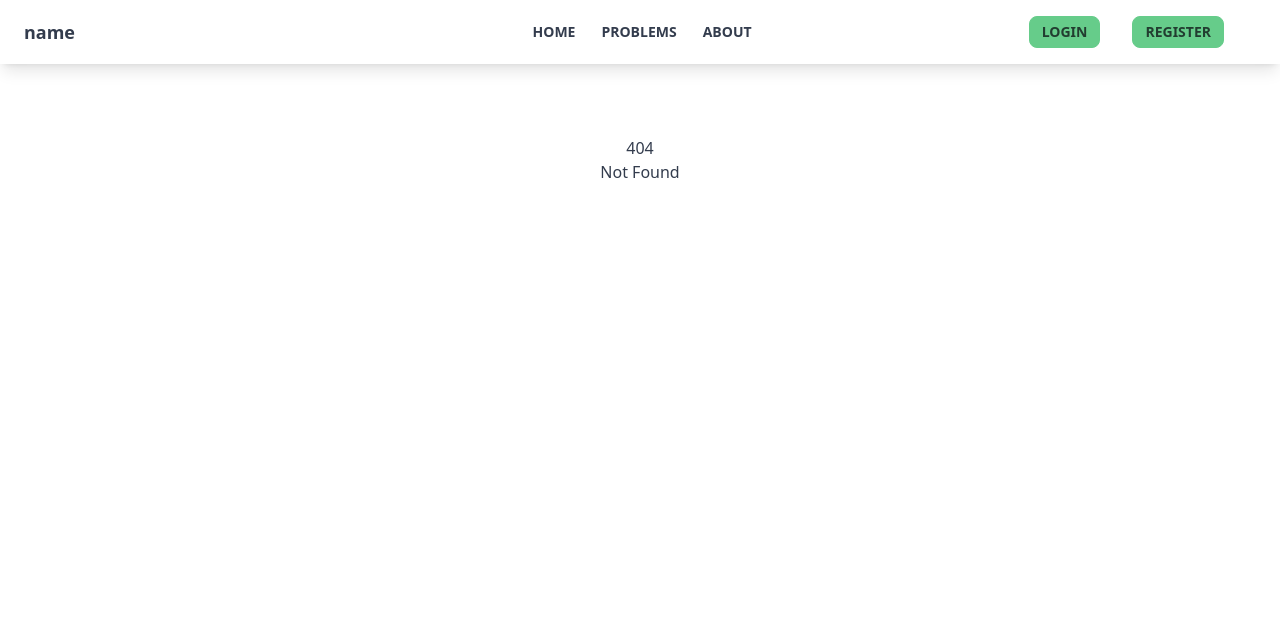
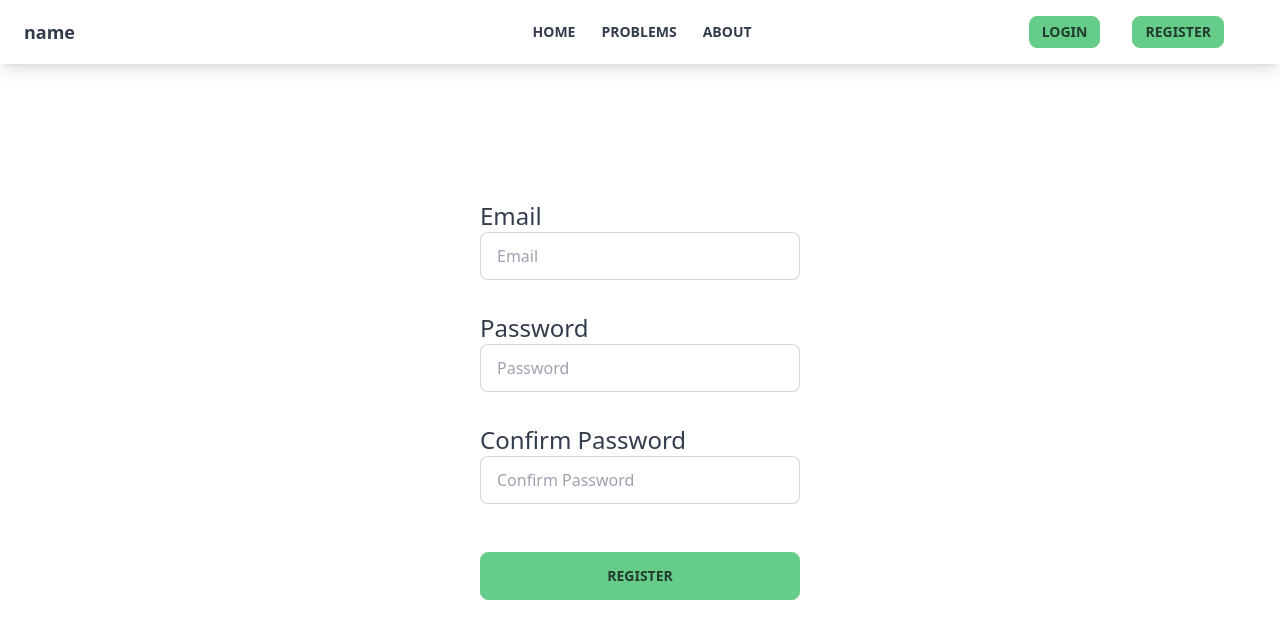
Before and after one commit to Skilled5041/YRHacksWebsite, a SvelteKit app: page /register in a window 1280 px wide. Before the commit this address had no page. Shown: the top 638 px of the page. Built offline with nearby package versions, Linux system fonts and the light colour scheme.

Commit message:
Login form UI

```diff
--- a/package.json
+++ b/package.json
@@ -20,6 +20,7 @@
 	"type": "module",
 	"dependencies": {
 		"@supabase/auth-helpers-sveltekit": "^0.9.0",
+		"@supabase/supabase-js": "^2.10.0",
 		"daisyui": "^2.51.3"
 	}
 }
--- a/src/routes/+layout.svelte
+++ b/src/routes/+layout.svelte
@@ -31,6 +31,6 @@
     </div>
 </div>
 
-<div class="mx-auto py-16 px-4 text-center bg">
+<div class="max-w-xl mx-auto py-8 px-4 items-center">
     <slot/>
 </div>
--- a/src/routes/+page.svelte
+++ b/src/routes/+page.svelte
@@ -1,2 +1,3 @@
-<h1>Welcome to SvelteKit</h1>
-<p>Visit <a href="https://kit.svelte.dev">kit.svelte.dev</a> to read the documentation</p>
+<script></script>
+
+<h1>Home page</h1>
--- /dev/null
+++ b/src/routes/register/+page.svelte
@@ -0,0 +1,20 @@
+<script>
+
+</script>
+
+<form action="?/register" method="POST" class="card top-24 items-center">
+    <label class="text-2xl mb-4 w-80">
+        Email
+        <input type="email" name="email" placeholder="Email" class="input input-bordered w-full max-w-xs"/>
+    </label>
+    <label class="text-2xl mb-4 mt-4 w-80">
+        Password
+        <input type="password" name="password" placeholder="Password" class="input input-bordered w-full max-w-xs"/>
+    </label>
+    <label class="text-2xl mb-4 mt-4 w-80">
+        Confirm Password
+        <input type="password" name="password_confirmation" placeholder="Confirm Password"
+               class="input input-bordered w-full max-w-xs"/>
+    </label>
+    <button class="btn btn-primary w-80 mt-8">Register</button>
+</form>
--- /dev/null
+++ b/src/routes/register/page.server.js
@@ -0,0 +1,23 @@
+import { AuthApiError } from "@supabase/supabase-js";
+import { fail, redirect } from "@sveltejs/kit";
+
+export const actions = {
+    register: async ({request, locals}) => {
+        const body = Object.fromEntries(await request.formData());
+
+        const {data, err} = await locals.supabase.auth.signUp({
+            email: body.email,
+            password: body.password
+        });
+
+        if (err) {
+            if (err instanceof AuthApiError) {
+                return fail(400, {error: 'Invalid email or password'});
+            }
+            return fail(500, {error: 'Server error. Please try again later.'});
+        }
+
+        throw redirect(303, '/')
+
+    }
+};
```
Also changed, not shown: 1 other file (tests, documents, lock files or other folders).
